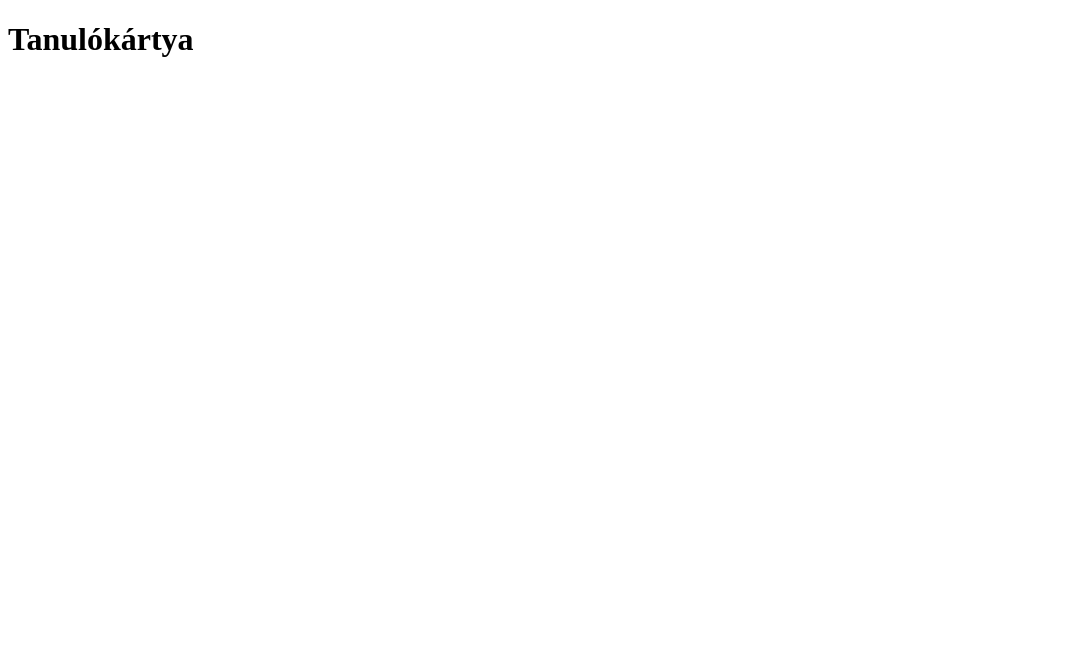
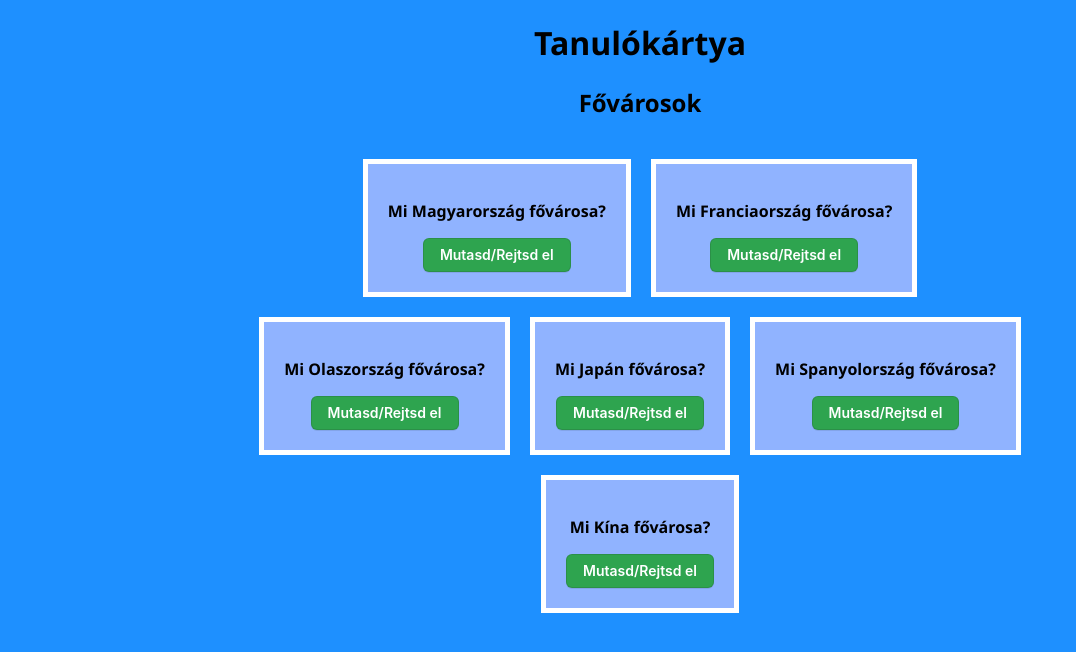
Before and after one commit to DzsozefByte/tanulo_kartya, a plain HTML site: page index.html in a window 1280 px wide. Shown: the whole page, without its empty margins (0-1076 px from the left). Drawn offline with Linux system fonts and the light colour scheme.

Commit message:
final v1

```diff
--- a/index.html
+++ b/index.html
@@ -4,8 +4,55 @@
     <meta charset="UTF-8">
     <meta name="viewport" content="width=device-width, initial-scale=1.0">
     <title>Tanulókártya</title>
+    <link rel="stylesheet" href="tanulo.css">
+
+
+</head>
 </head>
 <body>
-    <h1>Tanulókártya</h1>
+    <header id="bevezeto">
+        <h1><center>Tanulókártya</center></h1>
+        <h2><center>Fővárosok</center></h2>
+    </header>
+
+    <div class="container" id="grid-container"></div>
+
+<script>
+const content = [
+    { text: "Mi Magyarország fővárosa?", answer: "Budapest" },
+    { text: "Mi Franciaország fővárosa?", answer: "Párizs" },
+    { text: "Mi Olaszország fővárosa?", answer: "Róma" },
+    { text: "Mi Japán fővárosa?", answer: "Tokió" },
+    { text: "Mi Spanyolország fővárosa?", answer: "Madrid" },
+    { text: "Mi Kína fővárosa?", answer: "Peking" }
+];
+
+const container = document.getElementById('grid-container');
+
+content.forEach(item => {
+    const box = document.createElement('div');
+    box.className = 'box';
+    box.innerHTML = `
+        <p>${item.text}</p>
+        <button>Mutasd/Rejtsd el</button>
+        <p class="message" style="display: none;">${item.answer}</p>
+    `;
+
+    const button = box.querySelector('button');
+    const message = box.querySelector('.message');
+
+    button.addEventListener('click', function() {
+        message.style.display = message.style.display === 'none' ? 'block' : 'none';
+    });
+
+    container.appendChild(box);
+});
+
+</script>
+
+
+
+
+    <script src="tanulo.js"></script>
 </body>
 </html>
--- a/tanulo.css
+++ b/tanulo.css
@@ -0,0 +1,76 @@
+body{
+    font-family: 'Segoe UI', Tahoma, Geneva, Verdana, sans-serif;
+    font-weight:bold;
+    background-color: dodgerblue;
+    text-align: center;
+}
+
+
+.container {
+    display: flex;
+
+    gap: 20px;
+    max-width: 800px;
+    margin: auto;
+    padding: 20px;
+    flex-wrap: wrap;
+    justify-content: center;
+}
+.box {
+    border: 5px solid white;
+    background-color: rgb(144, 179, 255);
+    padding: 20px;
+    text-align: center;
+}
+
+  /* CSS */
+  button {
+    appearance: none;
+    background-color: #2ea44f;
+    border: 1px solid rgba(27, 31, 35, .15);
+    border-radius: 6px;
+    box-shadow: rgba(27, 31, 35, .1) 0 1px 0;
+    box-sizing: border-box;
+    color: #fff;
+    cursor: pointer;
+    display: inline-block;
+    font-family: -apple-system,system-ui,"Segoe UI",Helvetica,Arial,sans-serif,"Apple Color Emoji","Segoe UI Emoji";
+    font-size: 14px;
+    font-weight: 600;
+    line-height: 20px;
+    padding: 6px 16px;
+    position: relative;
+    text-align: center;
+    text-decoration: none;
+    user-select: none;
+    -webkit-user-select: none;
+    touch-action: manipulation;
+    vertical-align: middle;
+    white-space: nowrap;
+  }
+
+  button:focus:not(:focus-visible):not(.focus-visible) {
+    box-shadow: none;
+    outline: none;
+  }
+
+  button:hover {
+    background-color: #2c974b;
+  }
+
+  button:focus {
+    box-shadow: rgba(46, 164, 79, .4) 0 0 0 3px;
+    outline: none;
+  }
+
+  button:disabled {
+    background-color: #94d3a2;
+    border-color: rgba(27, 31, 35, .1);
+    color: rgba(255, 255, 255, .8);
+    cursor: default;
+  }
+
+  button:active {
+    background-color: #298e46;
+    box-shadow: rgba(20, 70, 32, .2) 0 1px 0 inset;
+  }
--- a/tanulo.js
+++ b/tanulo.js
@@ -0,0 +1,8 @@
+document.getElementById('myButton').addEventListener('click', function() {
+    const message = document.getElementById('message');
+    if (message.style.display === 'none') {
+        message.style.display = 'block';
+    } else {
+        message.style.display = 'none';
+    }
+});
```
